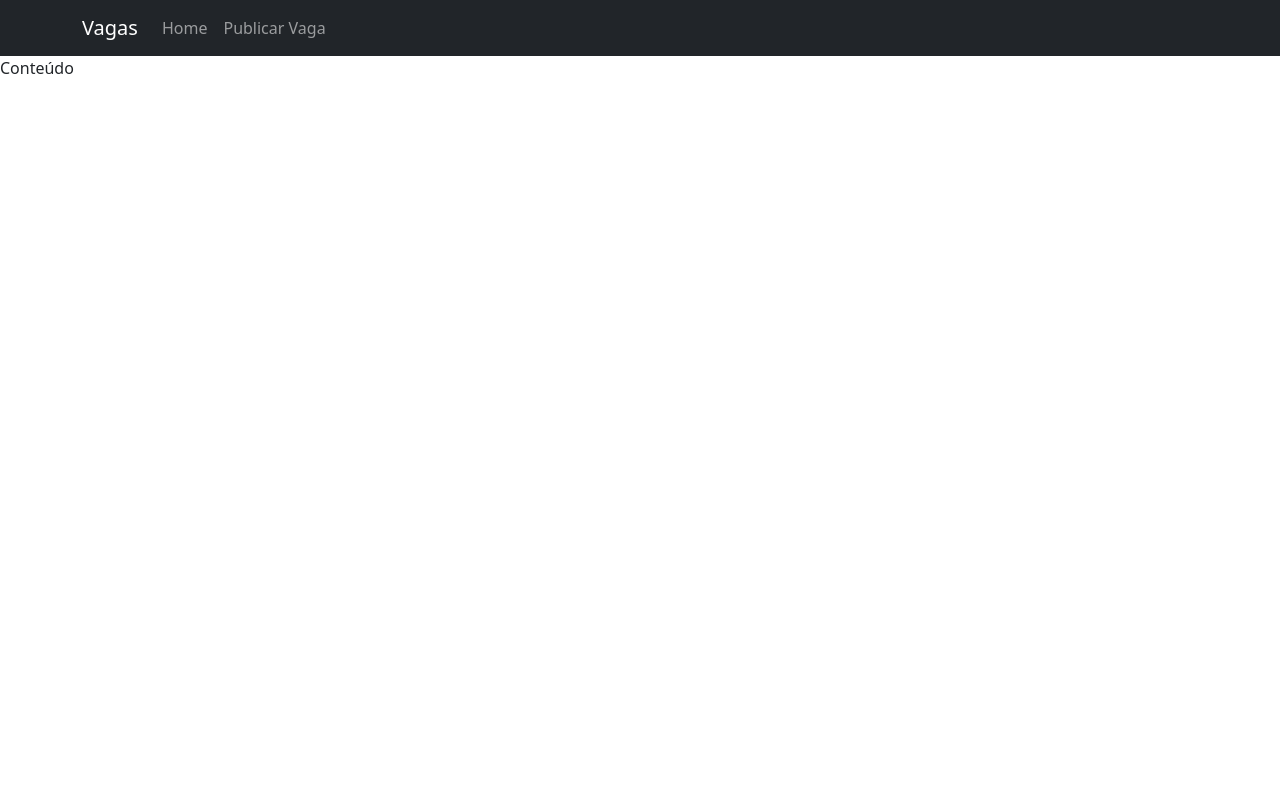
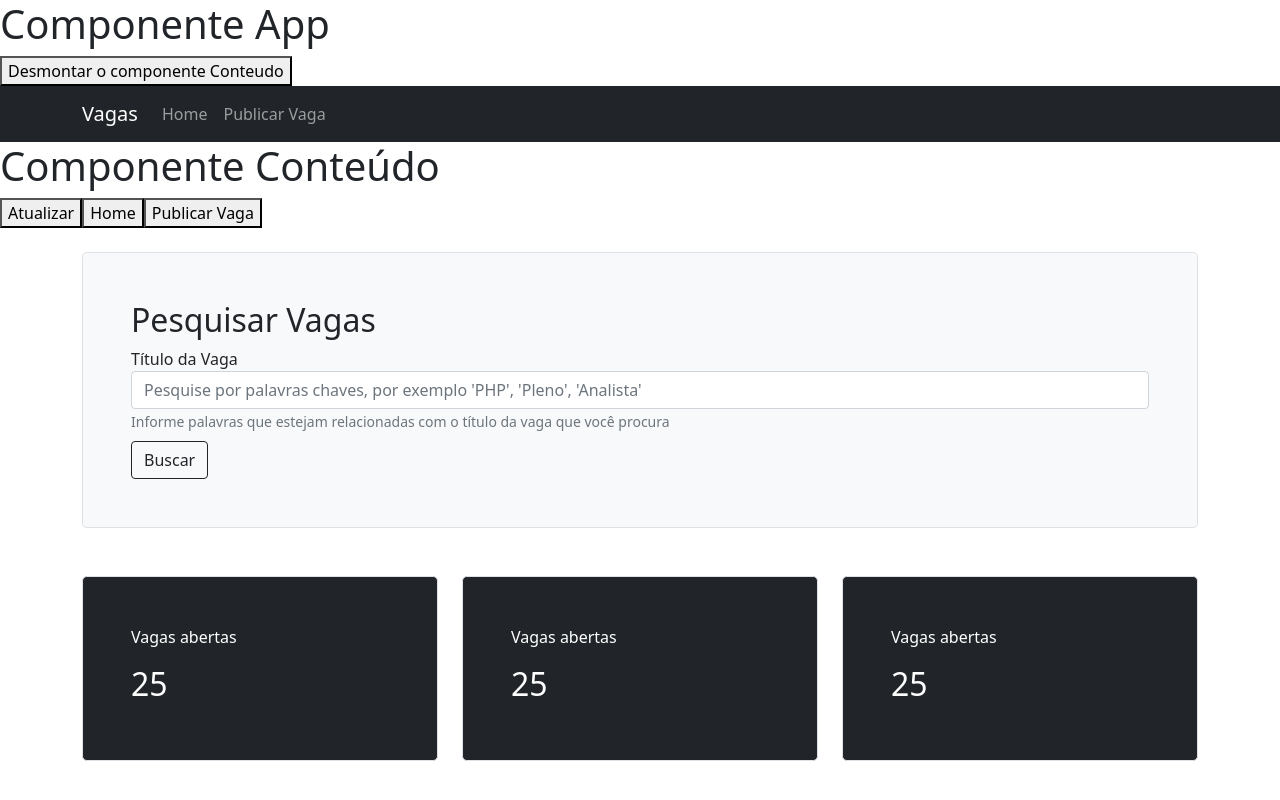
Before and after one commit to dudetheduck/CursoVueJS, a Vue app in the folder vagas-front/: page / in a window 1280 px wide. Built offline with nearby package versions, Linux system fonts and the light colour scheme.

Commit message:
VueJS Day 13

```diff
--- a/vagas-front/src/App.vue
+++ b/vagas-front/src/App.vue
@@ -1,16 +1,26 @@
 <template>
   <div>
+    <h1>Componente App</h1>
+    <button @click="desmontarComponente()">Desmontar o componente Conteudo</button>
     <topo-padrao />
-    <conteudo></conteudo>
+    <conteudo v-if="visibilidade"></conteudo>
   </div>
 </template>
 
 <script>
-import Conteudo from './components/layouts/Conteudo.vue'
-import TopoPadrao from './components/layouts/TopoPadrao.vue'
+import Conteudo from '@/components/layouts/Conteudo.vue'
+import TopoPadrao from '@/components/layouts/TopoPadrao.vue'
 
 export default {
   name: 'App',
+  data: () => ({
+    visibilidade: true
+  }),
+  methods: {
+    desmontarComponente() {
+      this.visibilidade = false
+    }
+  },
   components: {
     Conteudo,
     TopoPadrao
@@ -18,6 +28,4 @@ export default {
 }
 </script>
 
-<style>
-
-</style>
+<style scoped></style>
--- /dev/null
+++ b/vagas-front/src/components/comuns/Indicador.vue
@@ -0,0 +1,12 @@
+<template>
+    <div class="h-100 p-5 rounded-3 border bg-dark text-white">
+        <p>Vagas abertas</p>
+        <h2>25</h2>
+    </div>
+</template>
+
+<script>
+    export default {
+        name: 'Indicador'
+    }
+</script>
--- /dev/null
+++ b/vagas-front/src/components/comuns/PesquisarVaga.vue
@@ -0,0 +1,26 @@
+<template>
+    <div class="h-100 p-5 bg-light border rounded-3">
+        <h2>Pesquisar Vagas</h2>
+        <div class="row">
+            <div class="col">
+                <div class="form-group">
+                    <label>Título da Vaga</label>
+                    <input type="text" class="form-control" placeholder="Pesquise por palavras chaves, por exemplo 'PHP', 'Pleno', 'Analista'">
+                    <small class="form-text text-muted">Informe palavras que estejam relacionadas com o título da vaga que você procura</small>
+                </div>
+            </div>
+        </div>
+
+        <div class="row">
+            <div class="col">
+                <button class="btn btn-outline-dark mt-2">Buscar</button>
+            </div>
+        </div>
+    </div>
+</template>
+
+<script>
+    export default {
+        name: 'PesquisarVaga'
+    }
+</script>
--- a/vagas-front/src/components/layouts/Conteudo.vue
+++ b/vagas-front/src/components/layouts/Conteudo.vue
@@ -1,13 +1,86 @@
 <template>
   <div>
-    <p>Conteúdo</p>
+    <h1>{{titulo}}</h1>
+    <button @click="atualizarComponente()">Atualizar</button>
+    <button @click="conteudo = 'home'">Home</button>
+    <button @click="conteudo = 'publicar-vaga'">Publicar Vaga</button>
+    <!-- Renderizar de modo dinâmico os componentes home e publicar-vaga -->
+    <!-- <home></home> -->
+    <!-- <publicar-vaga></publicar-vaga> -->
+    <keep-alive>
+      <component :is="conteudo" />
+    </keep-alive>
   </div>
 </template>
 
 <script>
+  import Home from '@/components/views/Home.vue'
+  import PublicarVaga from '@/components/views/PublicarVaga.vue'
   export default {
-    name: 'Conteudo'
+    name: 'Conteudo',
+    components: {
+      Home,
+      PublicarVaga
+    },
+    data: () => ({
+      teste: 'O componente foi criado',
+      titulo: 'Componente Conteúdo',
+      conteudo: 'home'
+    }),
+    methods: {
+      atualizarComponente() {
+        this.titulo += '*'
+      }
+    },
+    /*
+    beforeCreate() {
+      console.log('Antes de criar', this.teste)
+    },
+    created() {
+      console.log('Criado', this.teste)
+    },
+    beforeMount() {
+      console.log('Antes de montar o template')
+    },
+    mounted() {
+      console.log('Montado')
+    },
+    beforeUpdate() {
+      console.log('Antes de atualizar')
+    },
+    updated() {
+      console.log('Atualizado')
+    },
+    beforeUnmount() {
+      console.log('Antes de desmontar/destruir')
+    },
+    unmounted() {
+      console.log('Desmontado/destruido')
+    },
+    errorCaptured() {
+      console.log('Erro capturado')
+    },
+    renderTracked() {
+      console.log('Re-renderização rastreada')
+    },
+    renderTriggered() {
+      console.log('Re-renderização acionada')
+    },
+    activated() {
+      console.log('Componente é ativado')
+    },
+    deactivated() {
+      console.log('Desativado')
+    }
+    */
   }
 </script>
 
-<style></style>
+<style module>
+  .teste {
+    background-color: red;
+  }
+  #teste-2 {
+    background-color: yellow;
+  }
+</style>
--- /dev/null
+++ b/vagas-front/src/components/views/Home.vue
@@ -0,0 +1,55 @@
+<template>
+  <div class="container py-4">
+    <div class="row">
+      <div class="col">
+        <pesquisar-vaga></pesquisar-vaga>
+      </div>
+    </div>
+
+    <div class="row mt-5">
+
+      <div class="col-4">
+        <indicador></indicador>
+      </div>
+
+      <div class="col-4">
+        <indicador></indicador>
+      </div>
+
+      <div class="col-4">
+        <indicador></indicador>
+      </div>
+
+    </div>
+  </div>
+</template>
+
+<script>
+import Indicador from '@/components/comuns/Indicador.vue'
+import PesquisarVaga from '@/components/comuns/PesquisarVaga.vue'
+
+  export default {
+    name: 'Home',
+    components: {
+      PesquisarVaga,
+      Indicador
+    },
+    activated() {
+      console.log('Componente é ativado')
+    },
+    deactivated() {
+      console.log('Desativado')
+    },
+    beforeUnmount() {
+      console.log('Antes de desmontar/destruir')
+    },
+    unmounted() {
+      console.log('Desmontado/destruido')
+    },
+    created() {
+      console.log('Criado', this.teste)
+    },
+  }
+</script>
+
+<style scoped></style>
--- /dev/null
+++ b/vagas-front/src/components/views/PublicarVaga.vue
@@ -0,0 +1,13 @@
+<template>
+  <div>
+    <h1>Componente Publicar Vaga</h1>
+  </div>
+</template>
+
+<script>
+  export default {
+    name: 'PublicarVaga'
+  }
+</script>
+
+<style></style>
```
